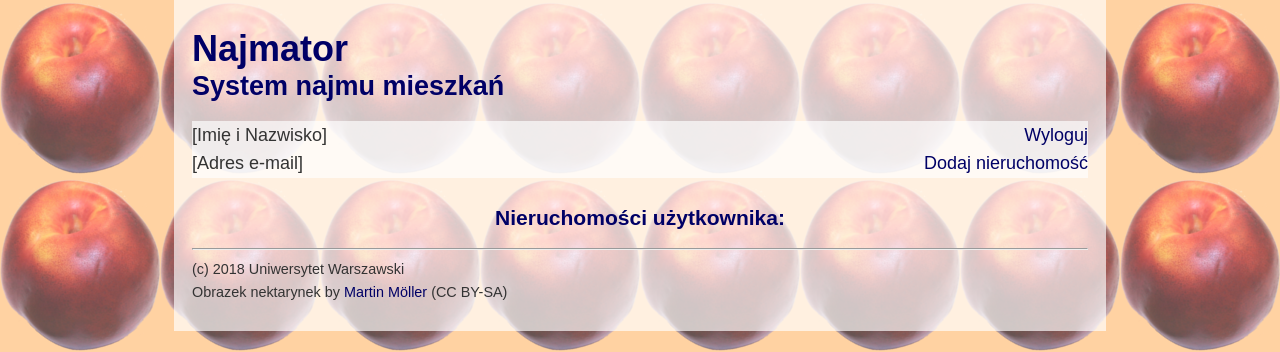
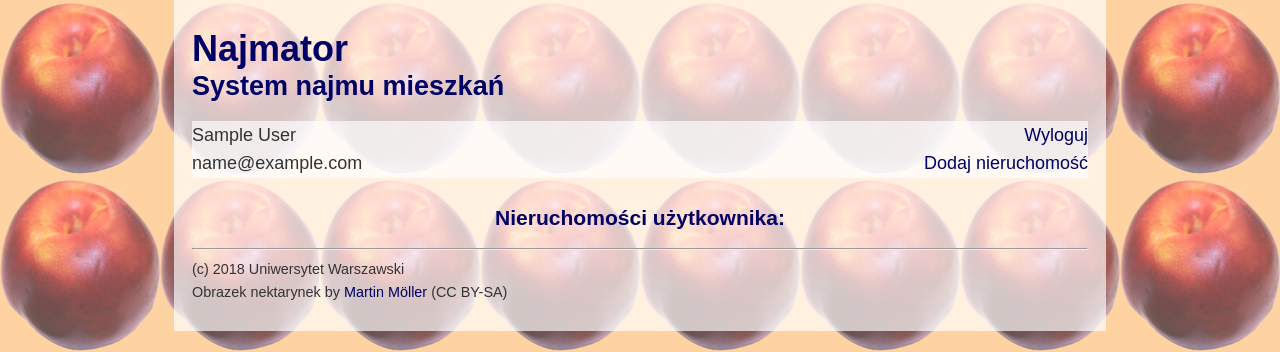
Before and after one commit to tn370413/najmator, a Django app: page /system/user_page/ in a window 1280 px wide. Shown: the top 352 px of the page. Run offline with Django 3.2, Linux system fonts and the light colour scheme; the visitor is signed in with stand-in values (Sample User, id 1); data that the repository does not hold is empty.

Commit message:
Poprawione linki

```diff
--- a/system_wynajmu/templates/strona_edycji_nieruchomosci.html
+++ b/system_wynajmu/templates/strona_edycji_nieruchomosci.html
@@ -52,7 +52,7 @@
         <!-- -->
         <!-- [Jeżeli edytowanie] -->
         {% else %}
-            <a href="{% url 'system:delete_estate' %}">Usuń nieruchomość</a>
+            <a href="{% url 'system:delete_estate' estate.id %}">Usuń nieruchomość</a>
             <br />
             <a href="javascript:{}" onclick="SaveEstateEdit()">Aktualizuj dane nieruchomości</a>
             <br />
--- a/system_wynajmu/templates/strona_nieruchomosci.html
+++ b/system_wynajmu/templates/strona_nieruchomosci.html
@@ -40,9 +40,9 @@ document.getElementById("demo").innerHTML = EnableLodgerEdit();
     <div id="actions">
         <a href="{% url 'logout' %}">Wyloguj</a>
         <br />
-        <a href="{% url 'system:estate_edit' %}">Edytuj nieruchomość</a>
+        <a href="{% url 'system:estate_edit' estate.id %}">Edytuj nieruchomość</a>
         <br />
-        <a href="{% url 'system:delete_estate' %}">Usuń nieruchomość</a>
+        <a href="{% url 'system:delete_estate' estate.id %}">Usuń nieruchomość</a>
     </div>
 {% endblock %}
 
--- a/system_wynajmu/templates/strona_uzytkownika.html
+++ b/system_wynajmu/templates/strona_uzytkownika.html
@@ -1,14 +1,14 @@
 {% extends "base.html" %}
 
-{% block title %}[Imię i Nazwisko] – Najmator{% endblock %}
+{% block title %}{{ user.first_name }} {{ user.last_name }} – Najmator{% endblock %}
 
 {% block body_class %}class="user_page"{% endblock %}
 
 {% block nav %}
     <div id="user_data">
-        <span class="user_name">[Imię i Nazwisko]</span>
+        <span class="user_name">{{ user.first_name }} {{ user.last_name }}</span>
         <br />
-        <span class="user_email">[Adres e-mail]</span>
+        <span class="user_email">{{ user.email }}</span>
     </div>
     <div id="actions">
         <a href="{% url 'logout' %}">Wyloguj</a>
@@ -50,9 +50,9 @@
                 <!-- koniec jeżeli -->
             </div>
             <div>
-                <a href="{% url 'system:estate_edit' %}">Edytuj</a>
+                <a href="{% url 'system:estate_edit' estate.id%}">Edytuj</a>
                 <br />
-                <a href="[AKCJA USUNIĘCIA NIERUCHOMOŚCI]">Usuń</a>
+                <a href="{% url 'system:delete_estate' estate.id %}">Usuń</a>
             </div>
         </div></li>
     {% endfor %}
--- a/system_wynajmu/urls.py
+++ b/system_wynajmu/urls.py
@@ -7,8 +7,8 @@ urlpatterns = [
     url('user_page/', views.user_page, name='user_page'),
     path('estate_page/<int:estate_id>/', views.estate_page, name='estate_page'),
     url('estate_edit_page/', views.estate_edit_page, name='estate_edit_page'),
-    url('estate_edit/', views.estate_edit, name='estate_edit'),
+    path('estate_edit/<int:estate_id>/', views.estate_edit, name='estate_edit'),
     url('estate_add/', views.estate_add, name='estate_add'),
     url('delete_contract/', views.delete_contract, name='delete_contract'),
-    url('delete_estate/', views.delete_estate, name='delete_estate')
+    path('delete_estate/<int:estate_id>/', views.delete_estate, name='delete_estate')
 ]
--- a/system_wynajmu/views.py
+++ b/system_wynajmu/views.py
@@ -10,7 +10,7 @@ import datetime
 @login_required
 def user_page(request):
     estates = Estate.objects.all().filter(user_id=request.user)
-    return render(request, 'strona_uzytkownika.html', {'estates': estates})
+    return render(request, 'strona_uzytkownika.html', {'estates': estates, 'user': request.user})
 
 @login_required
 def delete_contract(request):
@@ -73,8 +73,9 @@ def estate_edit_page(request):
 
 
 @login_required
-def estate_edit(request):
+def estate_edit(request, estate_id):
     request.session['edit'] = True
+    request.session['est'] = estate_id
     return HttpResponseRedirect(reverse('system:estate_edit_page'))
 
 @login_required
@@ -84,8 +85,8 @@ def estate_add(request):
 
 
 @login_required
-def delete_estate(request):
-    estate = get_object_or_404(Estate, id=request.session['est'])
+def delete_estate(request, estate_id):
+    estate = get_object_or_404(Estate, id=estate_id)
     if estate.user_id != request.user:
         return HttpResponse("aby usunąć nieruchomość musisz być jej właścicielem")
     estate.delete()
```
